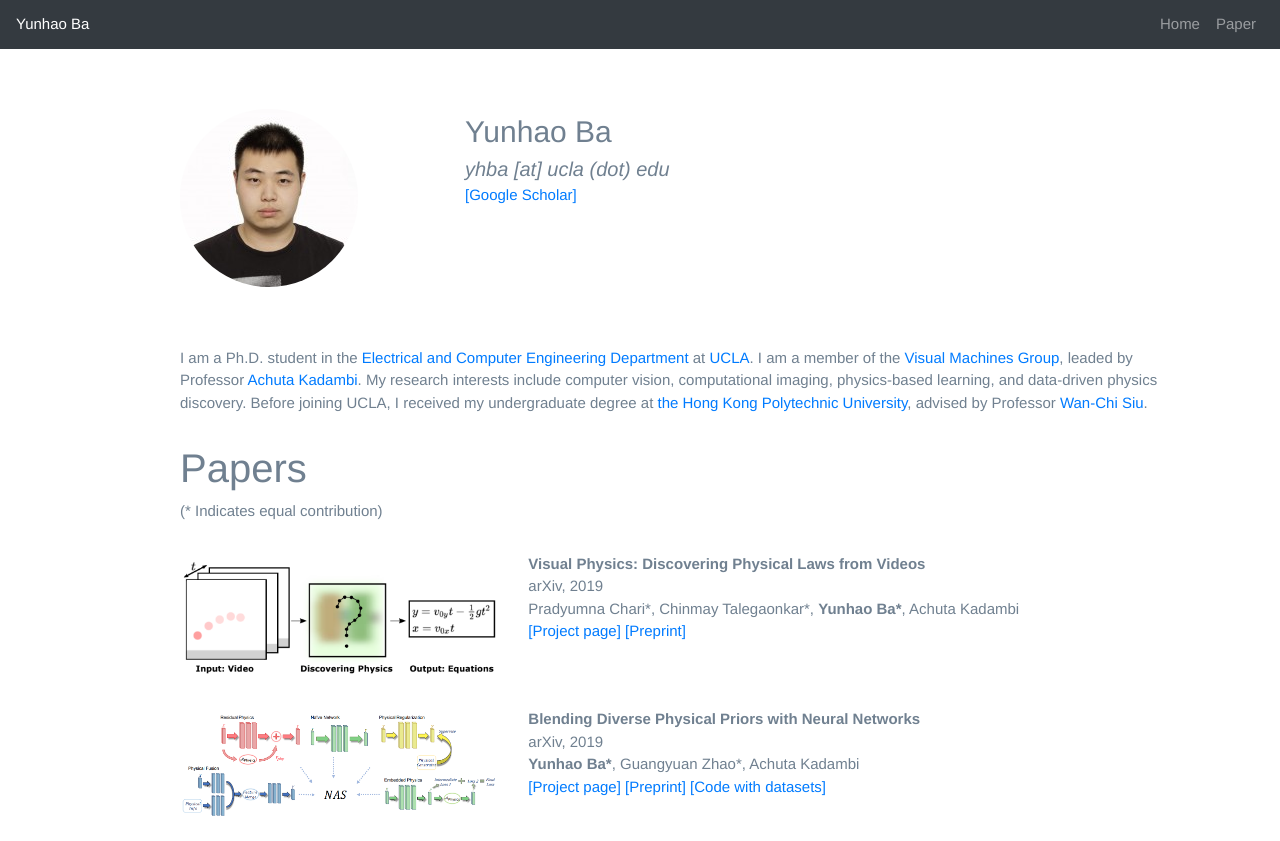
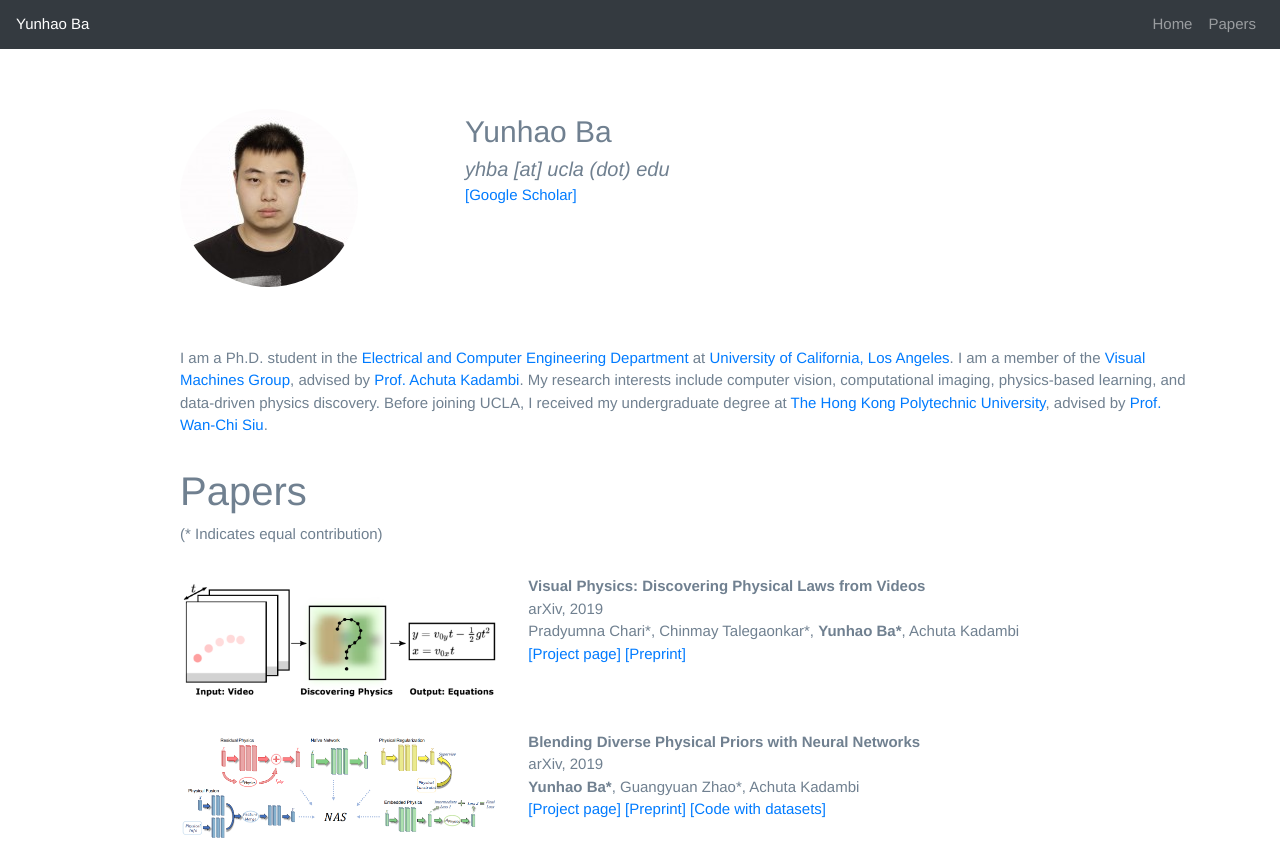
Before and after one commit to yhba-ucla/yhba-ucla.github.io, a plain HTML site: page index.html in a window 1280 px wide. Shown: the top 841 px of the page. Drawn offline with nearby package versions, Linux system fonts and the light colour scheme.

Commit message:
Add files via upload

```diff
--- a/index.html
+++ b/index.html
@@ -78,7 +78,7 @@
         <a class="nav-link" href="#top">Home</a>
       </li>
       <li class="nav-item">
-        <a class="nav-link" href='#papers'>Paper</a>
+        <a class="nav-link" href='#papers'>Papers</a>
       </li>
     </ul>
   </div>
@@ -116,7 +116,7 @@
         <div class='row'>
             <div class='col offset-sm-1'>
                 <p>
-                  I am a Ph.D. student in the <a href="http://www.ee.ucla.edu/" target="_blank">Electrical and Computer Engineering Department</a> at <a href="http://www.ucla.edu/" target="_blank">UCLA</a>. I am a member of the <a href="https://visual.ee.ucla.edu/" target="_blank">Visual Machines Group</a>, leaded by Professor <a href="https://www.ee.ucla.edu/achuta-kadambi/" target="_blank">Achuta Kadambi</a>. My research interests include computer vision, computational imaging, physics-based learning, and data-driven physics discovery. Before joining UCLA, I received my undergraduate degree at <a href="https://www.polyu.edu.hk/web/en/home/index.html" target="_blank">the Hong Kong Polytechnic University</a>, advised by Professor <a href="http://www.eie.polyu.edu.hk/~wcsiu/" target="_blank">Wan-Chi Siu</a>.
+                  I am a Ph.D. student in the <a href="http://www.ee.ucla.edu/" target="_blank">Electrical and Computer Engineering Department</a> at <a href="http://www.ucla.edu/" target="_blank">University of California, Los Angeles</a>. I am a member of the <a href="https://visual.ee.ucla.edu/" target="_blank">Visual Machines Group</a>, advised by <a href="https://www.ee.ucla.edu/achuta-kadambi/" target="_blank">Prof. Achuta Kadambi</a>. My research interests include computer vision, computational imaging, physics-based learning, and data-driven physics discovery. Before joining UCLA, I received my undergraduate degree at <a href="https://www.polyu.edu.hk/web/en/home/index.html" target="_blank">The Hong Kong Polytechnic University</a>, advised by <a href="http://www.eie.polyu.edu.hk/~wcsiu/" target="_blank">Prof. Wan-Chi Siu</a>.
                 </p>
 
                 <div class='vspace-top' id='papers'>
```
